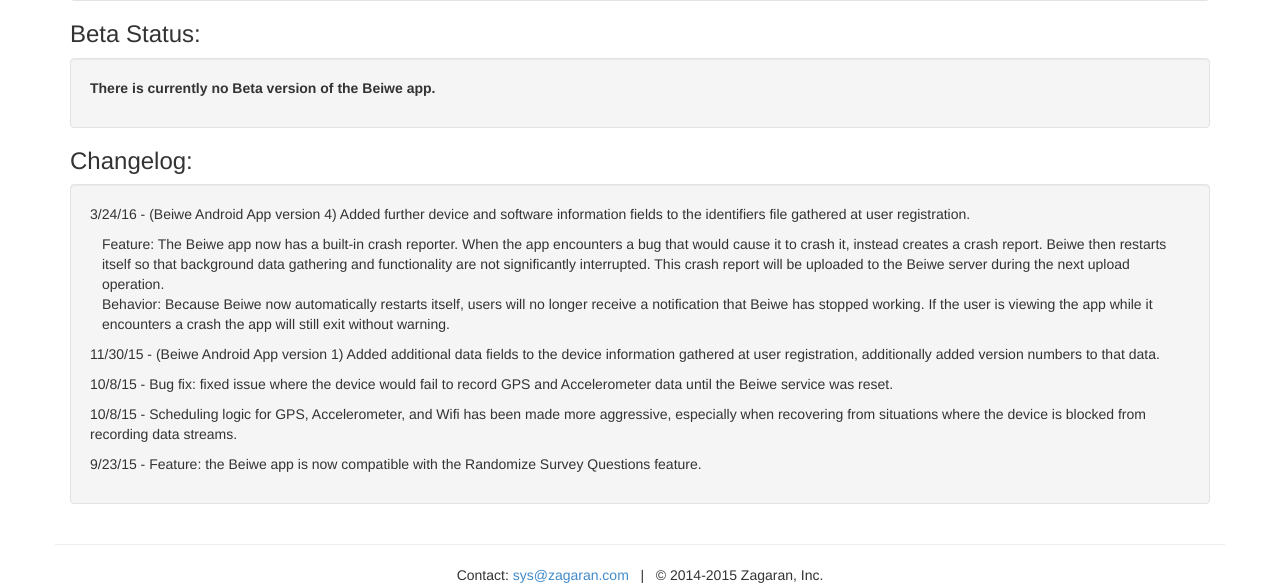
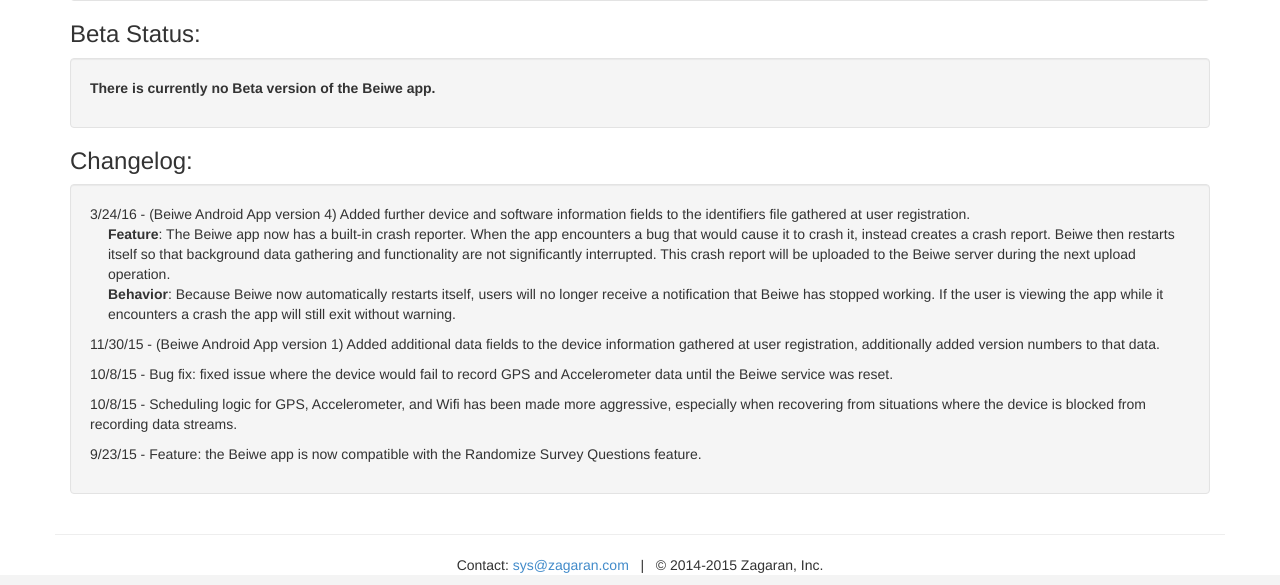
Before and after one commit to xuancong84/beiwe-backend, a Flask app: template frontend/templates/download_landing_page.html in a window 1280 px wide. Shown: the part 742-1327 px from the top of the page. Run offline with Flask 2, Linux system fonts and the light colour scheme; the template is opened without the code that fills it, so the values that code supplies are empty; some libraries are stand-ins or nearby versions.

Commit message:
formatting...

```diff
--- a/frontend/templates/download_landing_page.html
+++ b/frontend/templates/download_landing_page.html
@@ -71,9 +71,9 @@
 
     <h3> Changelog: </h3>
     <div class="well">
-      <p>3/24/16 - (Beiwe Android App version 4) Added further device and software information fields to the identifiers file gathered at user registration. <br>
-      <div style='margin-left:12px'> Feature: The Beiwe app now has a built-in crash reporter. When the app encounters a bug that would cause it to crash it, instead creates a crash report. Beiwe then restarts itself so that background data gathering and functionality are not significantly interrupted. This crash report will be uploaded to the Beiwe server during the next upload operation. <br>
-      Behavior: Because Beiwe now automatically restarts itself, users will no longer receive a notification that Beiwe has stopped working. If the user is viewing the app while it encounters a crash the app will still exit without warning. </div> </p>
+      <p style='margin-bottom:0px'>3/24/16 - (Beiwe Android App version 4) Added further device and software information fields to the identifiers file gathered at user registration.
+      <div style='margin-left:18px'> <b>Feature</b>: The Beiwe app now has a built-in crash reporter. When the app encounters a bug that would cause it to crash it, instead creates a crash report. Beiwe then restarts itself so that background data gathering and functionality are not significantly interrupted. This crash report will be uploaded to the Beiwe server during the next upload operation. <br>
+      <b>Behavior</b>: Because Beiwe now automatically restarts itself, users will no longer receive a notification that Beiwe has stopped working. If the user is viewing the app while it encounters a crash the app will still exit without warning. </div> </p>
       <p>11/30/15 - (Beiwe Android App version 1) Added additional data fields to the device information gathered at user registration, additionally added version numbers to that data. </p>
       <p>10/8/15 - Bug fix: fixed issue where the device would fail to record GPS and Accelerometer data until the Beiwe service was reset.</p>
       <p>10/8/15 - Scheduling logic for GPS, Accelerometer, and Wifi has been made more aggressive, especially when recovering from situations where the device is blocked from recording data streams. </p>
```
